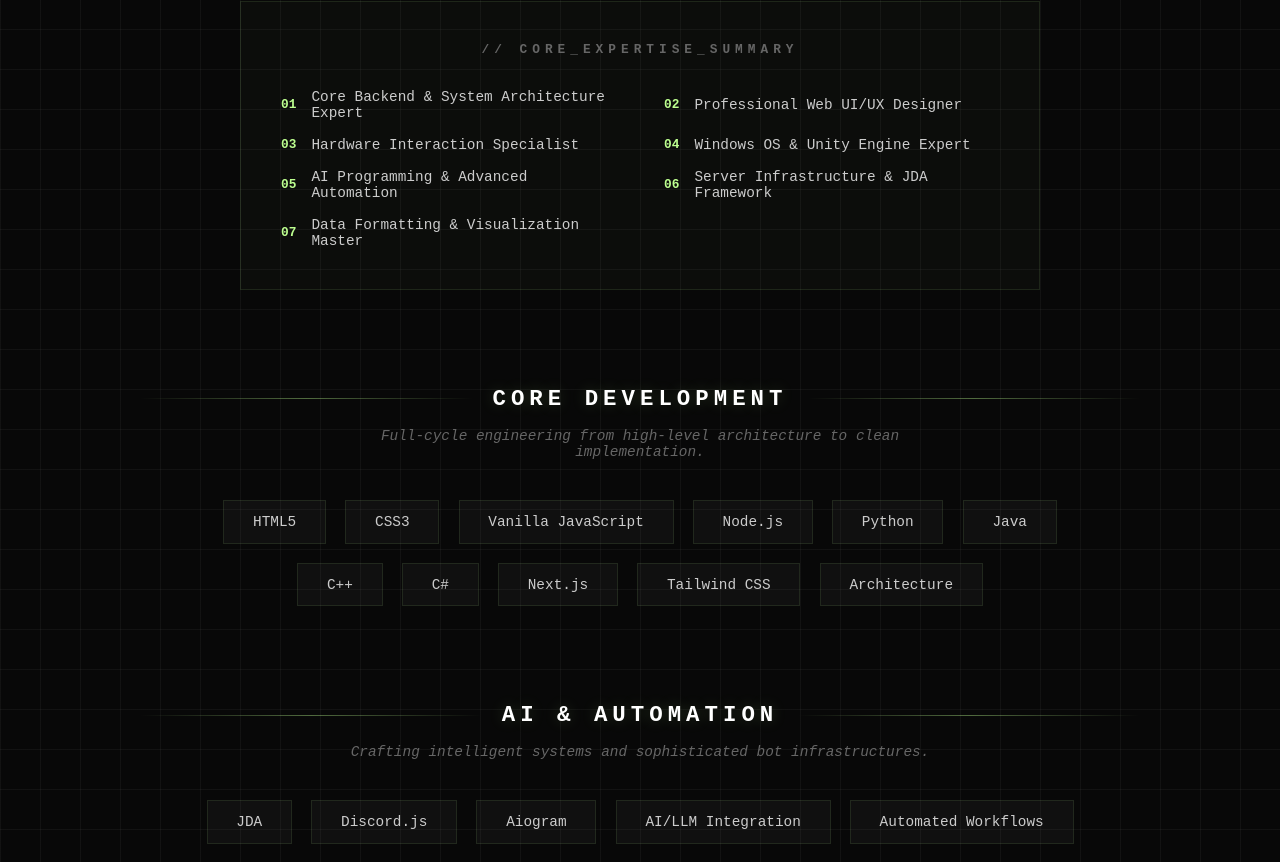
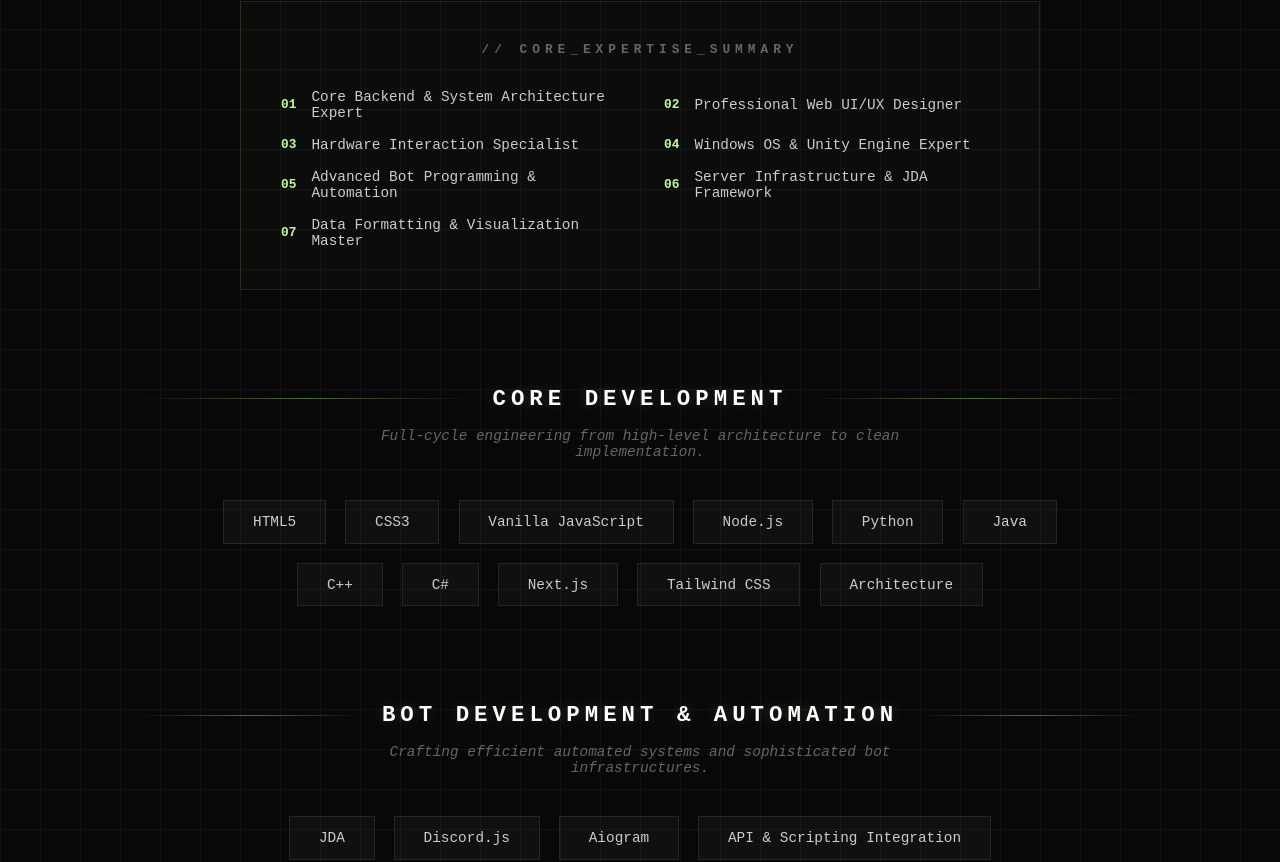
Before and after one commit to Omarayman008/Omar-Ayman, a Next.js app: page / in a window 1280 px wide. Shown: the part 1531-2393 px from the top of the page. Built offline with nearby package versions, Linux system fonts and the light colour scheme; no server answers; the database is empty.

Commit message:
Remove all AI references and focus on core engineering

```diff
--- a/components/AboutSection.tsx
+++ b/components/AboutSection.tsx
@@ -12,7 +12,7 @@
             I am <span className="text-accent">Omar Ayman</span>, a versatile Full-Stack developer dedicated to transforming complex ideas into seamless digital experiences.
           </p>
           <p>
-            From building sophisticated Discord bots and AI-driven automation systems to high-performance web applications, I handle the entire lifecycle from <span className="text-accent">idea to deployment</span>.
+            From building sophisticated Discord bots and advanced automation systems to high-performance web applications, I handle the entire lifecycle from <span className="text-accent">idea to deployment</span>.
           </p>
           <p>
             My approach is technical, minimal, and performance-first. Founder of a next-generation digital agency.
--- a/components/SkillsSection.tsx
+++ b/components/SkillsSection.tsx
@@ -7,7 +7,7 @@
   "Professional Web UI/UX Designer",
   "Hardware Interaction Specialist",
   "Windows OS & Unity Engine Expert",
-  "AI Programming & Advanced Automation",
+  "Advanced Bot Programming & Automation",
   "Server Infrastructure & JDA Framework",
   "Data Formatting & Visualization Master"
 ];
@@ -19,9 +19,9 @@
     description: "Full-cycle engineering from high-level architecture to clean implementation."
   },
   {
-    title: "AI & Automation",
-    items: ["JDA", "Discord.js", "Aiogram", "AI/LLM Integration", "Automated Workflows"],
-    description: "Crafting intelligent systems and sophisticated bot infrastructures."
+    title: "Bot Development & Automation",
+    items: ["JDA", "Discord.js", "Aiogram", "API & Scripting Integration", "Automated Workflows"],
+    description: "Crafting efficient automated systems and sophisticated bot infrastructures."
   },
   {
     title: "Systems & DevOps",
```
